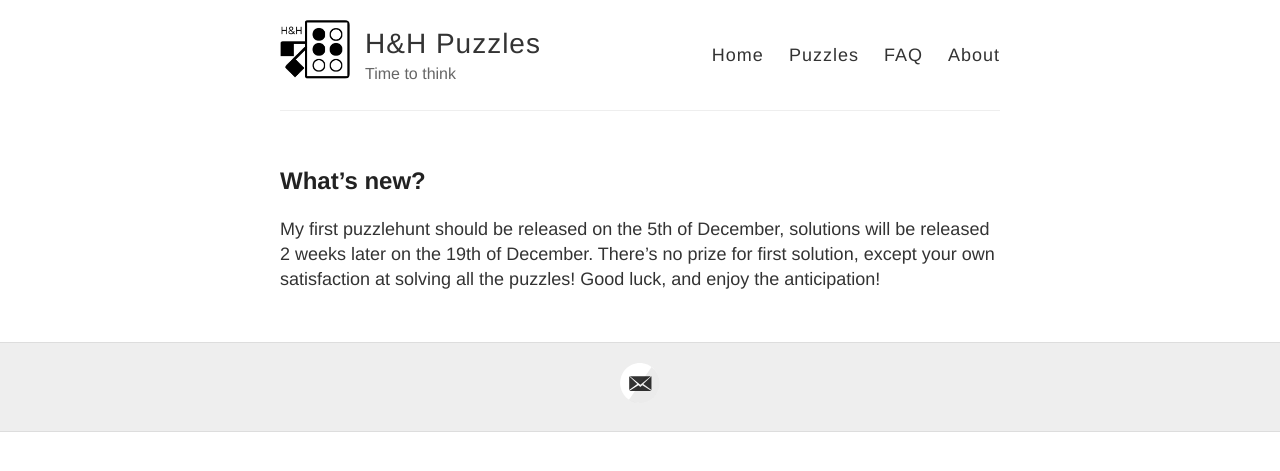
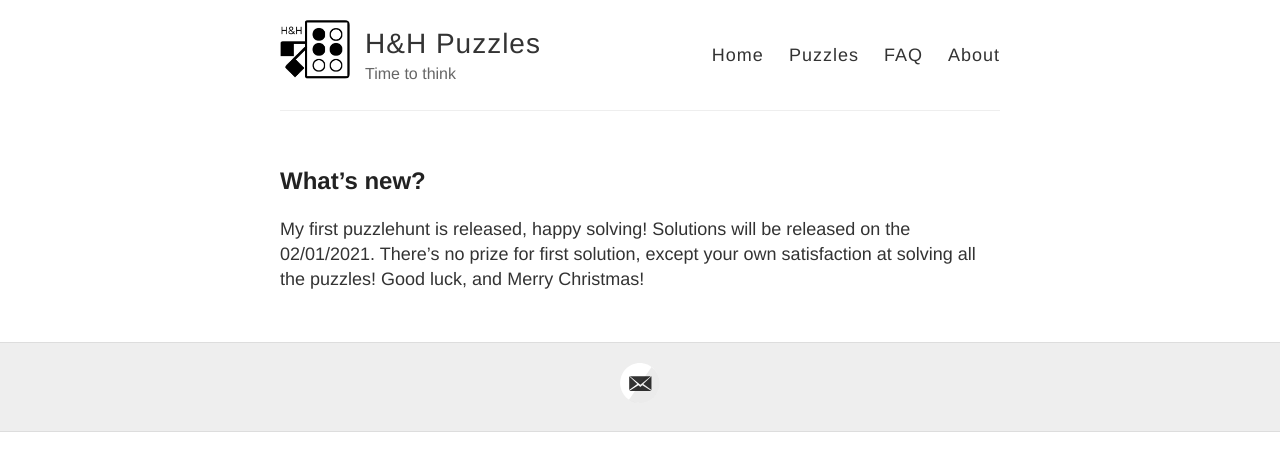
Before and after one commit to HandH-Puzzle/HandH-Puzzle.github.io, a Jekyll site: the page built from index.md, in a window 1280 px wide. Shown: the top 471 px of the page. Built offline with Jekyll 4.4.1, drawn with Linux system fonts in a browser that asks for light colours; our own code applies the rules of GitHub Pages for plain Markdown files.

Commit message:
Update index.md

```diff
--- a/index.md
+++ b/index.md
@@ -5,4 +5,4 @@ published: true
 
 ## What's new?
 
-My first puzzlehunt should be released on the 5th of December, solutions will be released 2 weeks later on the 19th of December. There's no prize for first solution, except your own satisfaction at solving all the puzzles! Good luck, and enjoy the anticipation!
+My first puzzlehunt is released, happy solving! Solutions will be released on the 02/01/2021. There's no prize for first solution, except your own satisfaction at solving all the puzzles! Good luck, and Merry Christmas!
```
